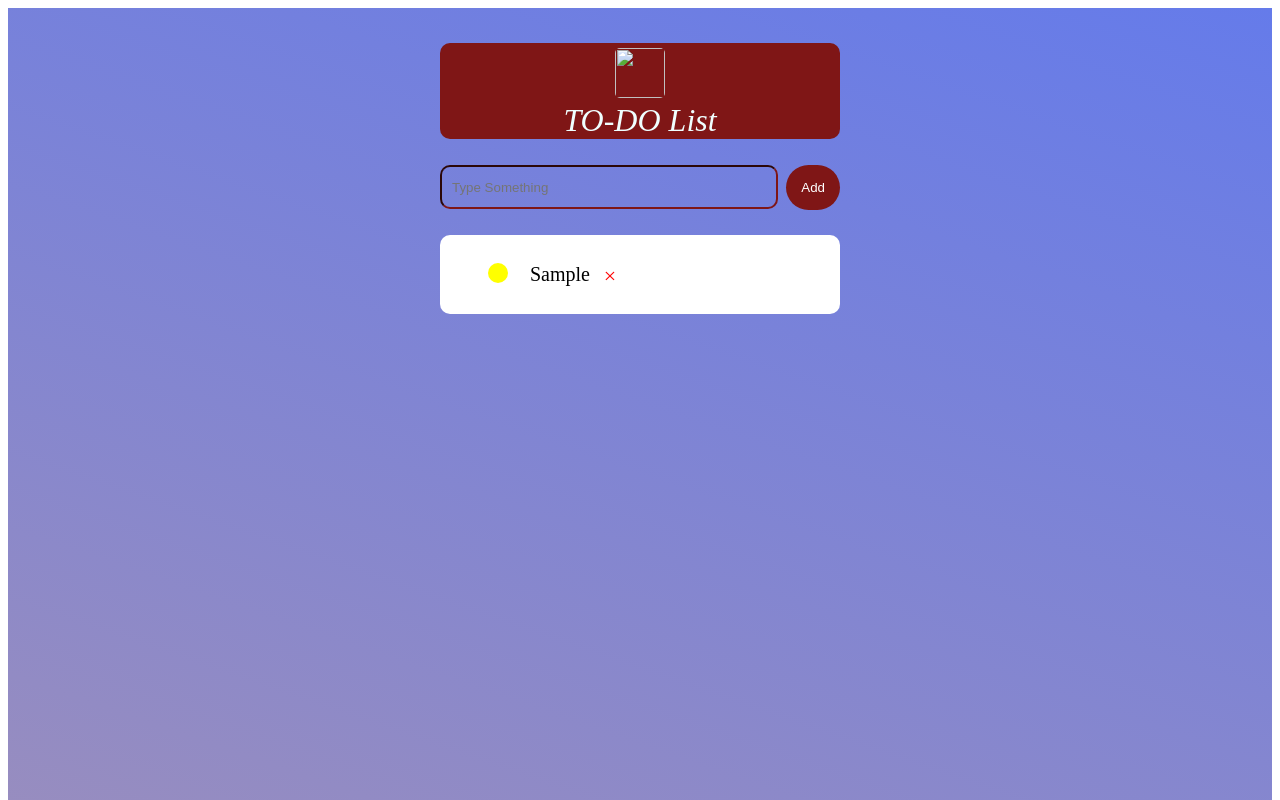
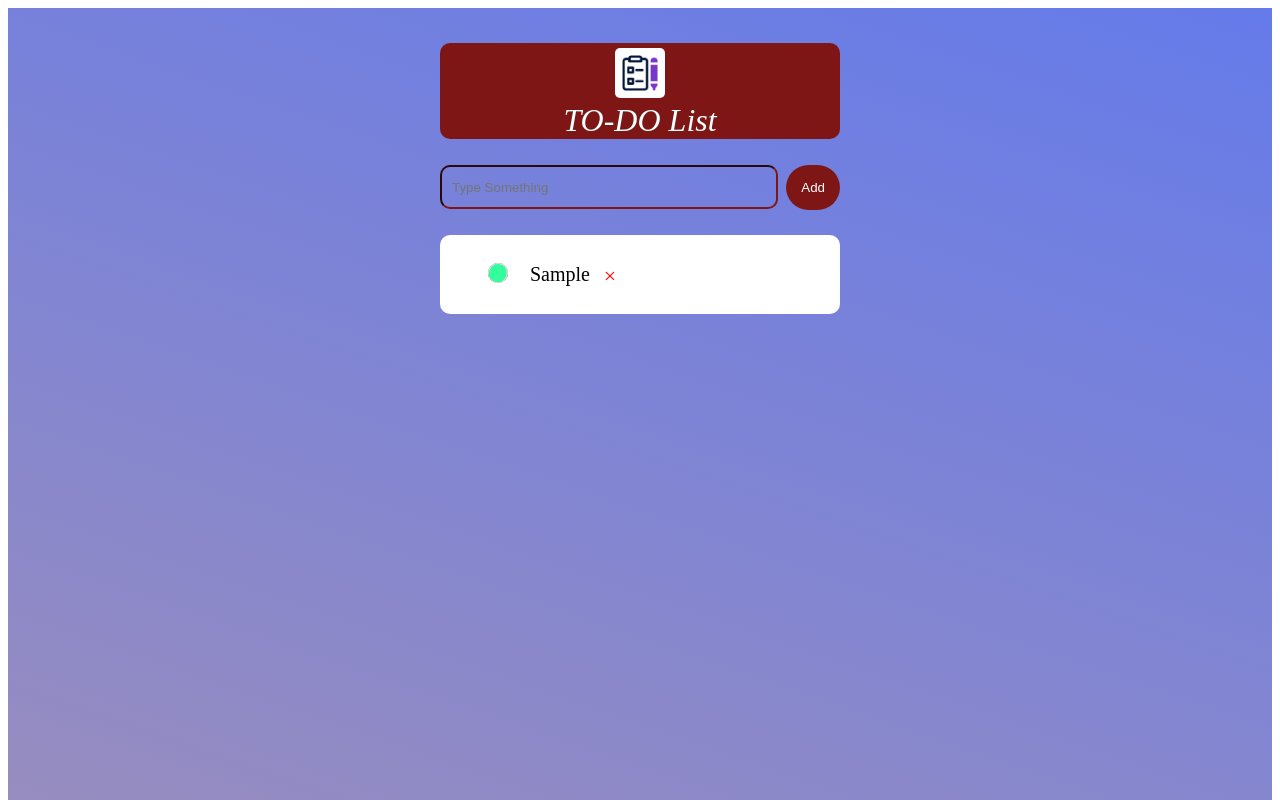
Before and after one commit to Siva-2025/To-do, a plain HTML site: page index.html in a window 1280 px wide. Both pictures are taken after typing "Sample" into the empty fields and a click on the button "Add". Shown: the top 800 px of the page. Drawn offline with Linux system fonts and the light colour scheme.

Commit message:
secondcomit

```diff
--- a/index.html
+++ b/index.html
@@ -9,7 +9,7 @@
 <body>
     <div class="Outer">
     <div class="top">
-        <img src="img1.png" class="img1">
+        <img src="images/img1.png" class="img1">
         <p class="hd1">TO-DO List</p>
 
     </div>
--- a/style.css
+++ b/style.css
@@ -90,7 +90,7 @@ ul li
 
 }
 ul li::before {
-    background-image: url(img3.jpeg);
+    background-image: url(images/img3.jpeg);
     content: '';
     position: absolute;
     height: 20px;
@@ -109,7 +109,7 @@ ul li.done
 }
 ul li.done::before
 {
-    background-image: url(img4.jpeg);
+    background-image: url(images/img4.jpeg);
     content: '';
     position: absolute;
     height: 20px;
```
